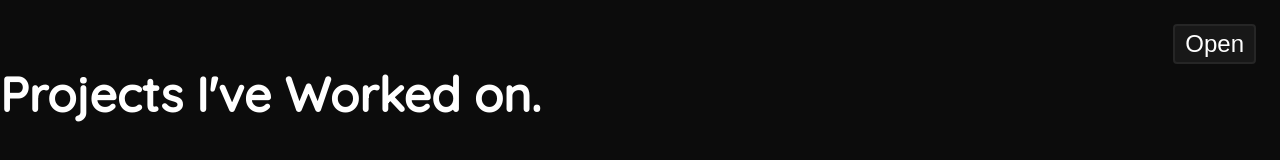
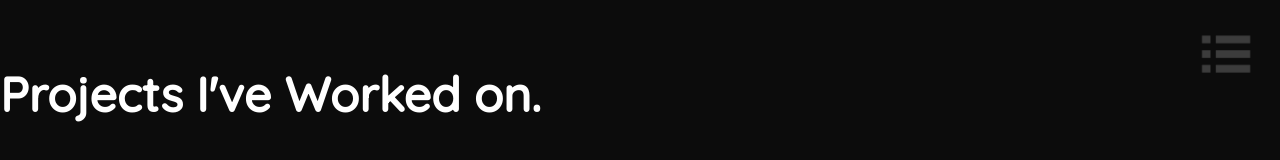
Before and after one commit to cturn5830/personal-site-oct, a Next.js app: page /work in a window 1280 px wide. Shown: the top 160 px of the page. Built offline with nearby package versions, Linux system fonts and the light colour scheme; a web font is replaced by a local one.

Commit message:
menu update
should be final menu design

```diff
--- a/src/comp/nav.tsx
+++ b/src/comp/nav.tsx
@@ -1,6 +1,10 @@
 import { useState } from "react";
 import Link from "next/link";
 import styles from "../styles/comp/Nav.module.css";
+import Image from "next/image";
+
+import menuBTN from "../img/menu.png";
+import xWhite from "../img/x-white.png";
 
 export default function Nav() {
   const [draw, setDraw] = useState(false);
@@ -35,7 +39,7 @@ export default function Nav() {
           opener();
         }}
       >
-        Open
+        <Image alt="Menu" src={menuBTN} width={60} /> {/* Menu open Button */}
       </button>
       <section
         className={navCheck()}
@@ -52,7 +56,8 @@ export default function Nav() {
                   opener();
                 }}
               >
-                Close
+                <Image alt="Close" src={xWhite} width={45} />{" "}
+                {/* Menu close Button */}
               </button>
             </li>
             <li className={styles.listItem}>
--- a/src/pages/index.tsx
+++ b/src/pages/index.tsx
@@ -24,7 +24,7 @@ export default function Home() {
         <HeroBanner />
         <WhyMe />
         <AboutMe />
-        <WhatKnown more={true} bg={true} />
+        <WhatKnown more={false} bg={true} />
       </main>
     </>
   );
--- a/src/styles/comp/Nav.module.css
+++ b/src/styles/comp/Nav.module.css
@@ -1,18 +1,19 @@
 .OpenBTN,
 .CloseBTN {
-  background-color: rgb(24, 24, 24);
+  transition: all 0.2s;
+  cursor: pointer;
+  background-color: transparent;
+  padding: 0;
+  margin: 0;
+  border: 0;
+  opacity: 0.2;
   color: white;
-  border: solid 2px rgb(38, 38, 38);
-  padding: 4px 10px;
-  font-size: x-large;
-  border-radius: 4px;
-  transition: all 0.2s;
 }
 .OpenBTN:hover,
 .CloseBTN:hover {
   transition: all 0.2s;
-  background-color: rgb(38, 38, 38);
-  border: solid 2px rgb(24, 24, 24);
+  border: 0;
+  opacity: 0.4;
 }
 .OpenBTN {
   position: fixed;
@@ -29,13 +30,13 @@
   background-color: rgba(0, 0, 0, 0.8);
   z-index: 2100;
   text-align: right;
-  transition: all 0.5s;
+  transition: all 0.4s;
 }
 .navWrapperCLOSE {
   position: fixed;
   top: 0;
   right: -105vw;
-  transition: all 0.5s;
+  transition: all 0.4s;
 
   width: 100vw;
   height: 100vh;
@@ -43,16 +44,13 @@
   z-index: 2100;
   text-align: right;
 }
-.navWrapperOPEN .Navigation {
+.Navigation {
   width: fit-content;
   margin: 0 0 0 auto;
   background-color: rgb(12, 12, 12);
   height: 100vh;
-  padding: 10px 50px;
-  width: 200px;
-}
-.listItem {
-  list-style: none;
+  padding: 10px 70px 10px 50px;
+  width: 190px;
 }
 .List {
   display: flex;
@@ -60,7 +58,13 @@
   gap: 24px;
   align-content: center;
   justify-content: center;
+  width: fit-content;
 }
+.listItem {
+  list-style: none;
+  width: 200px;
+}
+
 .Link {
   background-color: rgb(24, 24, 24);
   color: white;
@@ -69,5 +73,13 @@
   font-size: xx-large;
   border-radius: 4px;
   transition: all 0.2s;
-  width: 100%;
+  text-align: center;
+  display: block;
+  text-decoration: none;
+  transition: all 0.2s;
 }
+.Link:hover {
+  transition: all 0.2s;
+  background-color: rgb(38, 38, 38);
+  border: solid 2px rgb(24, 24, 24);
+}
--- a/src/styles/comp/WhyMe.module.css
+++ b/src/styles/comp/WhyMe.module.css
@@ -5,7 +5,8 @@
 
 .main {
   display: flex;
-  max-width: 1000px;
+  max-width: 95%;
+  width: 1000px;
   gap: 20px;
   margin: 0 auto 0;
 }
```
Also changed, not shown: src/img/menu.png (added), src/img/x-white.png (added).
